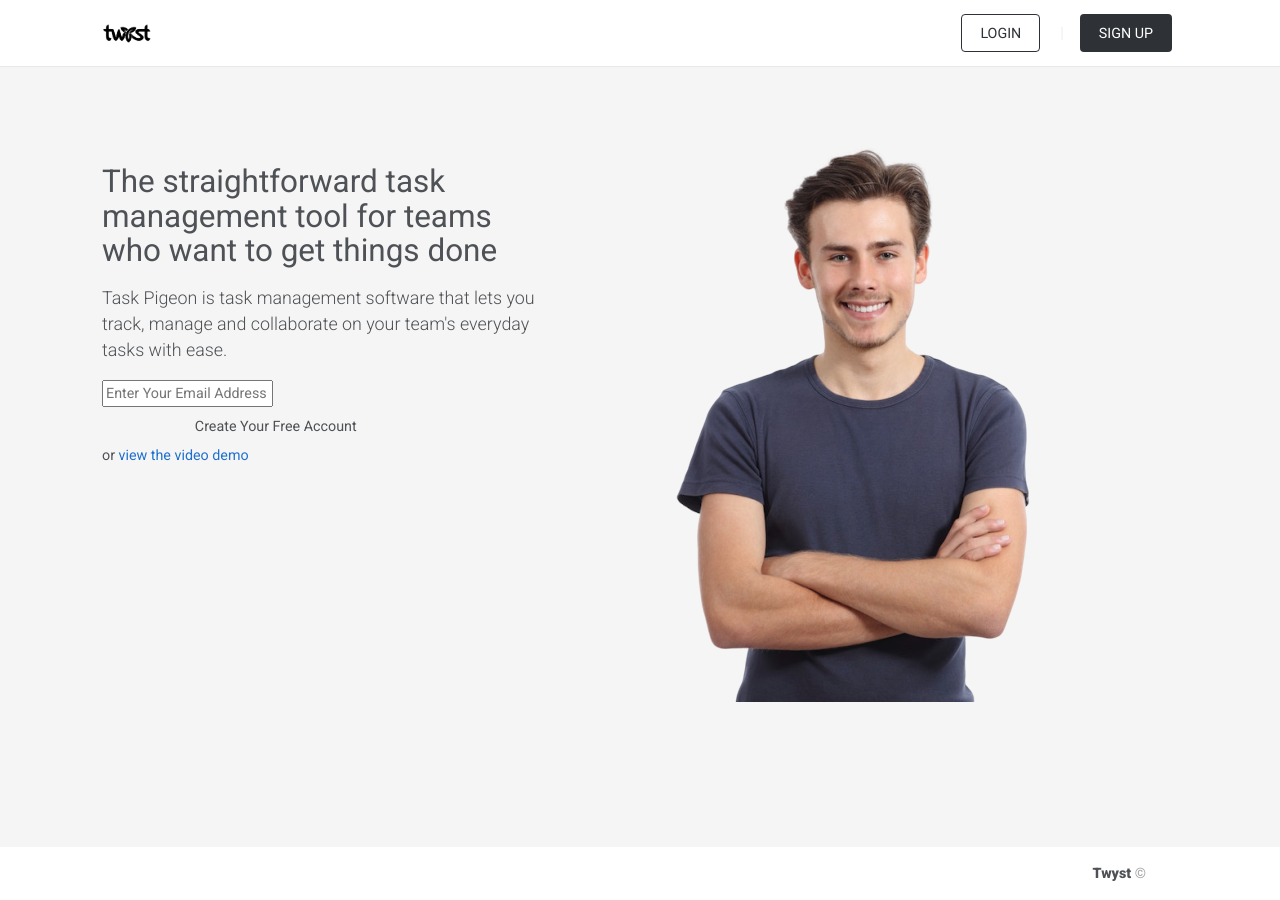
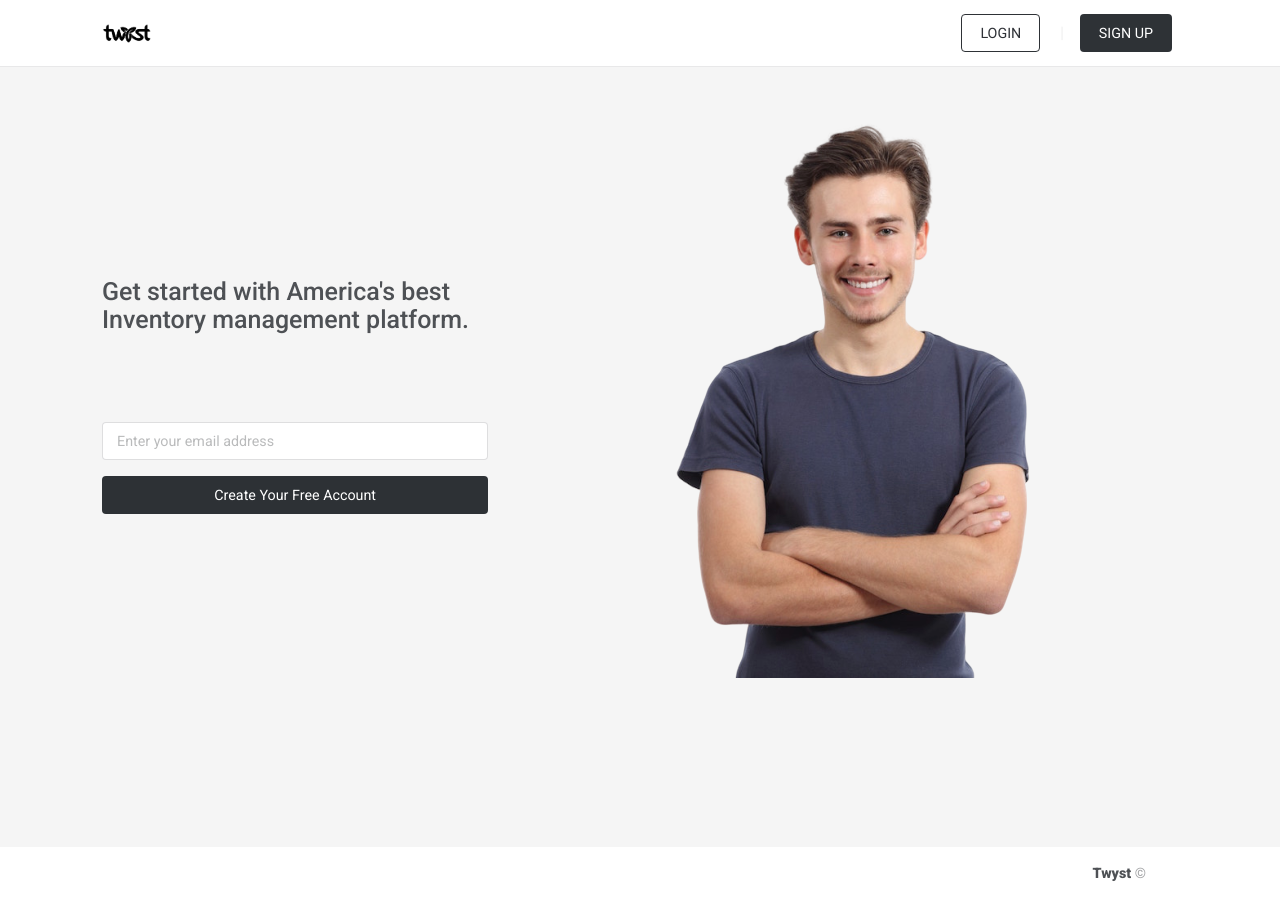
Before and after one commit to rendrap/dashboard-new, a Jekyll site: the page built from sign-in.html, in a window 1280 px wide. Built offline with Jekyll 4.4.1, drawn with Linux system fonts in a browser that asks for light colours; nearby versions of some CDN libraries.

Commit message:
make sign-in page responsive

```diff
--- a/sign-in.html
+++ b/sign-in.html
@@ -1,25 +1,28 @@
 ---
 layout: default
 ---
-<div class="container flex-grow-1 container-p-y">
+<div class="container flex-grow-1">
   <div class="row ">
-    <div class="col-sm-12 col-md-5 mt--3">
-      <h1 style="font-size: 2.2em; font-weight: 400; padding-top: 75px;">The straightforward task management tool for teams who want to get things done</h1>
-      <p class="lead">Task Pigeon is task management software that lets you track, manage and collaborate on your team's everyday tasks with ease.
-      </p>
+    <div class="col-sm-12 col-md-5 mt-5 align-self-center text-center text-md-left">
+      <h3 class="pb-md-4">
+      Get started with America's best<br>
+      Inventory management platform.
+      </h3>
       <img class="d-block d-sm-none" alt="image" src="assets/img/casual-man-tshirt.png">
-      <input class="signupform" id="email" type="email" placeholder="Enter Your Email Address" required="">
-      <button id="start" type="button" class="btn btn--primary2 type--uppercase signupbutton" style="width:80%;">Create
-      Your Free Account</button>
-      <span class="block type--fine-print">
-        <div id="videolink">
-          <div class="noulink">or <a class="noulink" target="_blank" href="https://www.youtube.com/watch?v=RGq43q3LArE">view
-          the video demo</a></div></div>
-        </span></div>
-        <div class="col-md-5 offset-md-1">
-          <img class="d-none d-sm-block" alt="image" src="assets/img/casual-man-tshirt.png">
+      <!-- Form -->
+      <div class="form-wrapper pt-5 mr-xl-5 pt-md-5">
+        <div class="form-group ">
+          <input id="email" type="email" class="form-control" placeholder="Enter your email address">
         </div>
+
+        <button type="button" class="btn btn-dark btn-block">Create Your Free Account</button>
       </div>
+      <!-- / Form -->
+    </div>
+    <div class="col-md-5 offset-md-1 text-center text-md-left">
+      <img class="d-none d-sm-block" alt="image" src="assets/img/casual-man-tshirt.png">
     </div>
   </div>
 </div>
+</div>
+</div>
```
